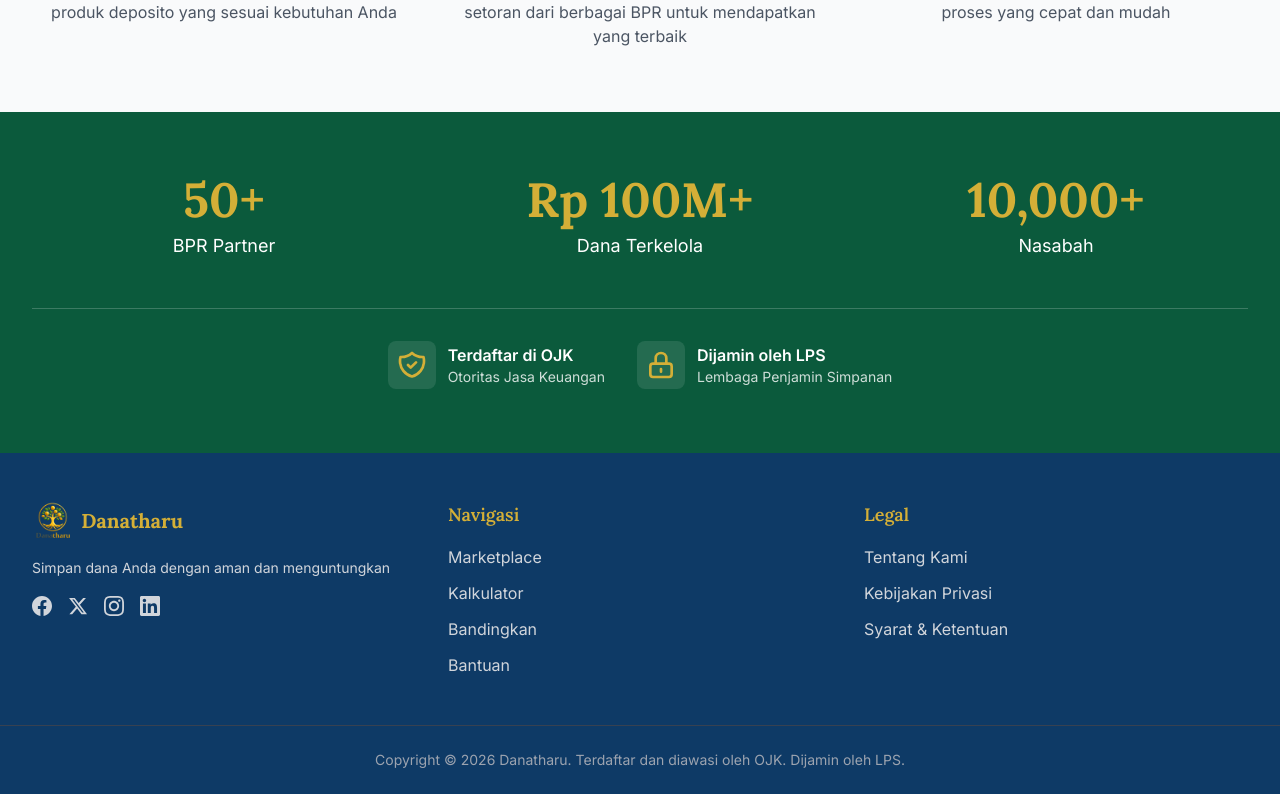
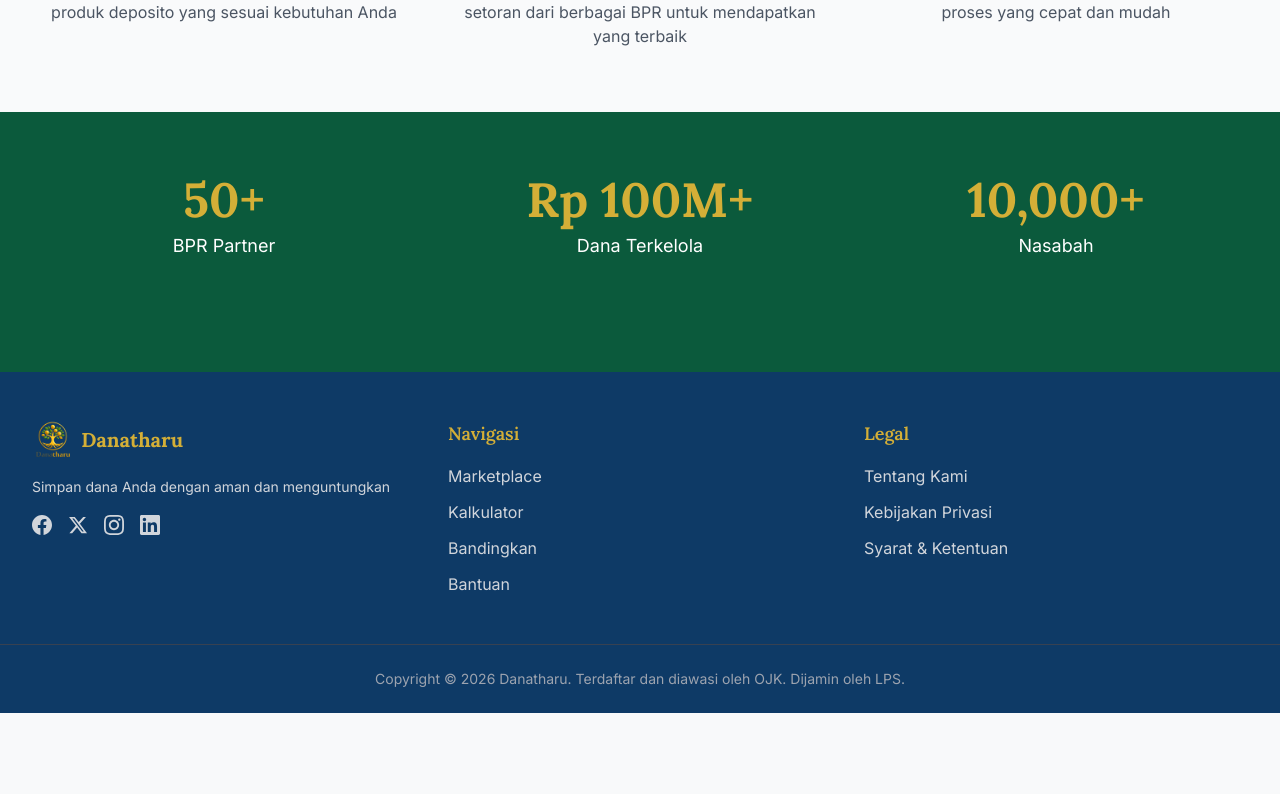
Before and after one commit to herfan/DanaTharu, a React (Vite) app: page / in a window 1280 px wide. Shown: the part 2177-2971 px from the top of the page. After the commit the page ends 2890 px from the top, so only its background shows below. Built offline with nearby package versions, Linux system fonts and the light colour scheme.

Commit message:
remove OJK/LPS trust indicators from LandingPage

```diff
--- a/src/pages/LandingPage.tsx
+++ b/src/pages/LandingPage.tsx
@@ -225,31 +225,6 @@ export default function LandingPage() {
             </div>
           </div>
 
-          <div className="flex flex-col sm:flex-row items-center justify-center gap-8 pt-8 border-t border-white/20">
-            <div className="flex items-center gap-3">
-              <div className="w-12 h-12 bg-white/10 rounded-lg flex items-center justify-center">
-                <svg className="w-8 h-8 text-danatharu-gold" fill="none" stroke="currentColor" viewBox="0 0 24 24">
-                  <path strokeLinecap="round" strokeLinejoin="round" strokeWidth={2} d="M9 12l2 2 4-4m5.618-4.016A11.955 11.955 0 0112 2.944a11.955 11.955 0 01-8.618 3.04A12.02 12.02 0 003 9c0 5.591 3.824 10.29 9 11.622 5.176-1.332 9-6.03 9-11.622 0-1.042-.133-2.052-.382-3.016z" />
-                </svg>
-              </div>
-              <div>
-                <p className="font-semibold">Terdaftar di OJK</p>
-                <p className="text-sm text-white/80">Otoritas Jasa Keuangan</p>
-              </div>
-            </div>
-
-            <div className="flex items-center gap-3">
-              <div className="w-12 h-12 bg-white/10 rounded-lg flex items-center justify-center">
-                <svg className="w-8 h-8 text-danatharu-gold" fill="none" stroke="currentColor" viewBox="0 0 24 24">
-                  <path strokeLinecap="round" strokeLinejoin="round" strokeWidth={2} d="M12 15v2m-6 4h12a2 2 0 002-2v-6a2 2 0 00-2-2H6a2 2 0 00-2 2v6a2 2 0 002 2zm10-10V7a4 4 0 00-8 0v4h8z" />
-                </svg>
-              </div>
-              <div>
-                <p className="font-semibold">Dijamin oleh LPS</p>
-                <p className="text-sm text-white/80">Lembaga Penjamin Simpanan</p>
-              </div>
-            </div>
-          </div>
         </div>
       </section>
     </div>
```
Also changed, not shown: 1 other file (tests, documents, lock files or other folders).
